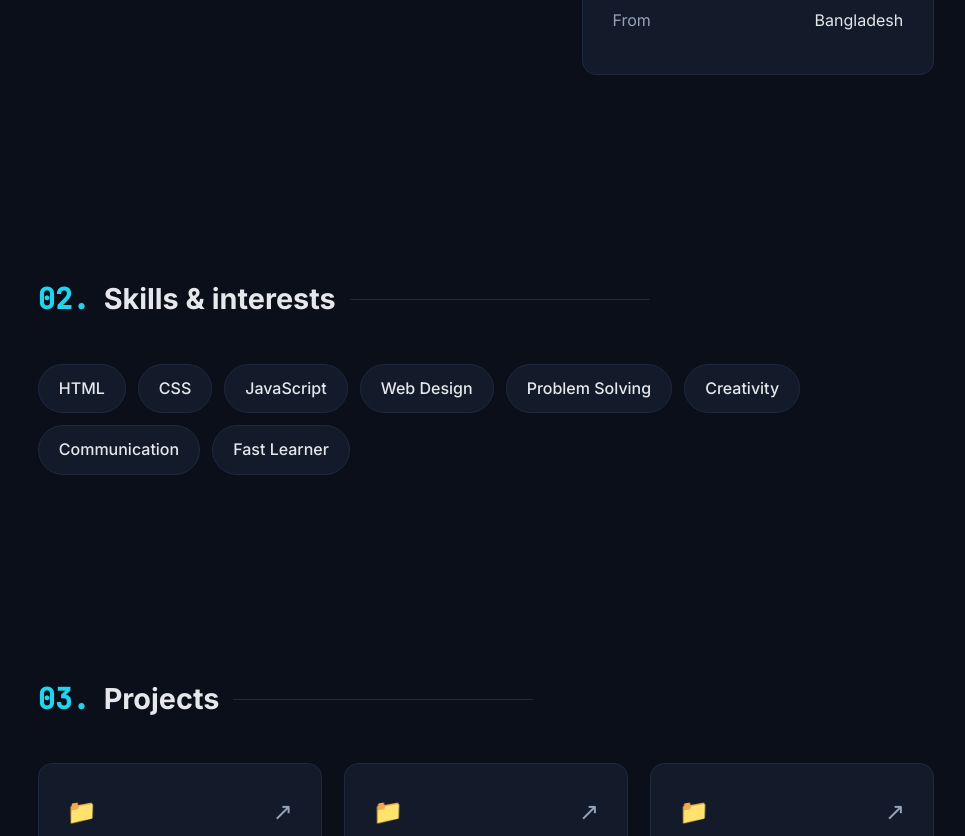
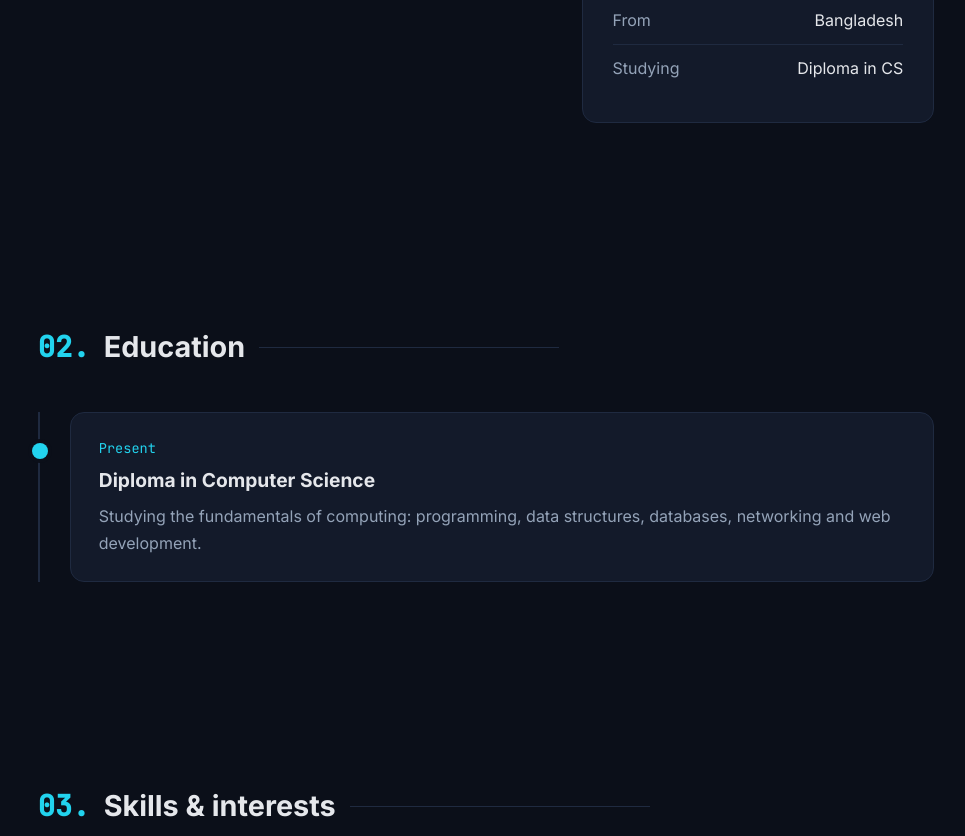
Before and after one commit to talha-ahmed0204/jobayer-talha, a plain HTML site: page index.html in a window 1280 px wide. Shown: the part 1296-2132 px from the top of the page, without its empty margins (154-1119 px from the left). Drawn offline with Linux system fonts and the light colour scheme.

Commit message:
Add CS diploma and education section
Co-Authored-By: Devin AI <158243242+devin-ai-integration[bot]@users.noreply.github.com>

```diff
--- a/index.html
+++ b/index.html
@@ -17,6 +17,7 @@
     <a href="#home" class="logo">J<span>.</span></a>
     <nav>
       <a href="#about">About</a>
+      <a href="#education">Education</a>
       <a href="#skills">Skills</a>
       <a href="#projects">Projects</a>
       <a href="#contact" class="btn btn-small">Contact</a>
@@ -29,8 +30,8 @@
       <h1>Jubayer<span class="accent">.</span></h1>
       <h2 class="typed"><span id="typed"></span><span class="cursor">|</span></h2>
       <p class="lead">
-        A <span id="age">19</span>-year-old from Bangladesh who loves building things on the internet,
-        learning new technologies, and turning ideas into reality.
+        A <span id="age">19</span>-year-old Computer Science diploma student from Bangladesh who loves building
+        things on the internet, learning new technologies, and turning ideas into reality.
       </p>
       <div class="hero-actions">
         <a href="#projects" class="btn">See my work</a>
@@ -44,7 +45,8 @@
         <div class="about-text">
           <p>
             Hi! I'm <strong>Jubayer</strong>, born on 4 September 2007. I'm curious by nature and
-            enjoy exploring technology, design, and creative projects.
+            enjoy exploring technology, design, and creative projects. I'm currently pursuing a
+            <strong>Diploma in Computer Science</strong>, building a strong foundation in programming and software.
           </p>
           <p>
             This website is my little corner of the internet — a place to introduce myself,
@@ -62,13 +64,26 @@
             <li><span>Age</span><b id="age2">19</b></li>
             <li><span>Born</span>4 Sep 2007</li>
             <li><span>From</span>Bangladesh</li>
+            <li><span>Studying</span>Diploma in CS</li>
           </ul>
         </div>
       </div>
     </section>
 
+    <section id="education" class="section reveal">
+      <h3 class="section-title"><span class="mono accent">02.</span> Education</h3>
+      <div class="timeline">
+        <div class="timeline-item">
+          <span class="dot"></span>
+          <p class="mono accent when">Present</p>
+          <h4>Diploma in Computer Science</h4>
+          <p class="muted">Studying the fundamentals of computing: programming, data structures, databases, networking and web development.</p>
+        </div>
+      </div>
+    </section>
+
     <section id="skills" class="section reveal">
-      <h3 class="section-title"><span class="mono accent">02.</span> Skills &amp; interests</h3>
+      <h3 class="section-title"><span class="mono accent">03.</span> Skills &amp; interests</h3>
       <div class="chips">
         <span>HTML</span><span>CSS</span><span>JavaScript</span><span>Web Design</span>
         <span>Problem Solving</span><span>Creativity</span><span>Communication</span><span>Fast Learner</span>
@@ -76,7 +91,7 @@
     </section>
 
     <section id="projects" class="section reveal">
-      <h3 class="section-title"><span class="mono accent">03.</span> Projects</h3>
+      <h3 class="section-title"><span class="mono accent">04.</span> Projects</h3>
       <div class="cards">
         <article class="card">
           <div class="card-top"><span class="folder">&#128193;</span><a href="#" aria-label="Link">&#8599;</a></div>
@@ -100,7 +115,7 @@
     </section>
 
     <section id="contact" class="section contact reveal">
-      <h3 class="section-title center"><span class="mono accent">04.</span> Get in touch</h3>
+      <h3 class="section-title center"><span class="mono accent">05.</span> Get in touch</h3>
       <p class="lead center">
         Whether you have a question, an idea, or just want to say hi — my inbox is always open.
       </p>
--- a/script.js
+++ b/script.js
@@ -6,7 +6,7 @@ document.getElementById('age').textContent = age;
 document.getElementById('age2').textContent = age;
 document.getElementById('year').textContent = now.getFullYear();
 
-const words = ['Student.', 'Creator.', 'Tech Enthusiast.', 'Lifelong Learner.'];
+const words = ['CS Diploma Student.', 'Creator.', 'Tech Enthusiast.', 'Lifelong Learner.'];
 const el = document.getElementById('typed');
 let w = 0, i = 0, deleting = false;
 (function type() {
--- a/style.css
+++ b/style.css
@@ -100,6 +100,13 @@ main { max-width: 1050px; margin: 0 auto; padding: 0 6vw; }
 .facts li:last-child { border-bottom: none; }
 .facts span { color: var(--muted); }
 
+.timeline { border-left: 2px solid var(--border); padding-left: 30px; }
+.timeline-item { position: relative; background: var(--card); border: 1px solid var(--border); border-radius: var(--radius); padding: 24px 28px; }
+.timeline-item .dot { position: absolute; left: -39px; top: 30px; width: 16px; height: 16px; border-radius: 50%; background: var(--accent); box-shadow: 0 0 0 4px var(--bg); }
+.timeline-item .when { font-size: 0.85rem; margin-bottom: 4px; }
+.timeline-item h4 { font-size: 1.2rem; margin-bottom: 6px; }
+.muted { color: var(--muted); }
+
 .chips { display: flex; flex-wrap: wrap; gap: 12px; }
 .chips span {
   padding: 10px 20px; border-radius: 999px; background: var(--card);
```
